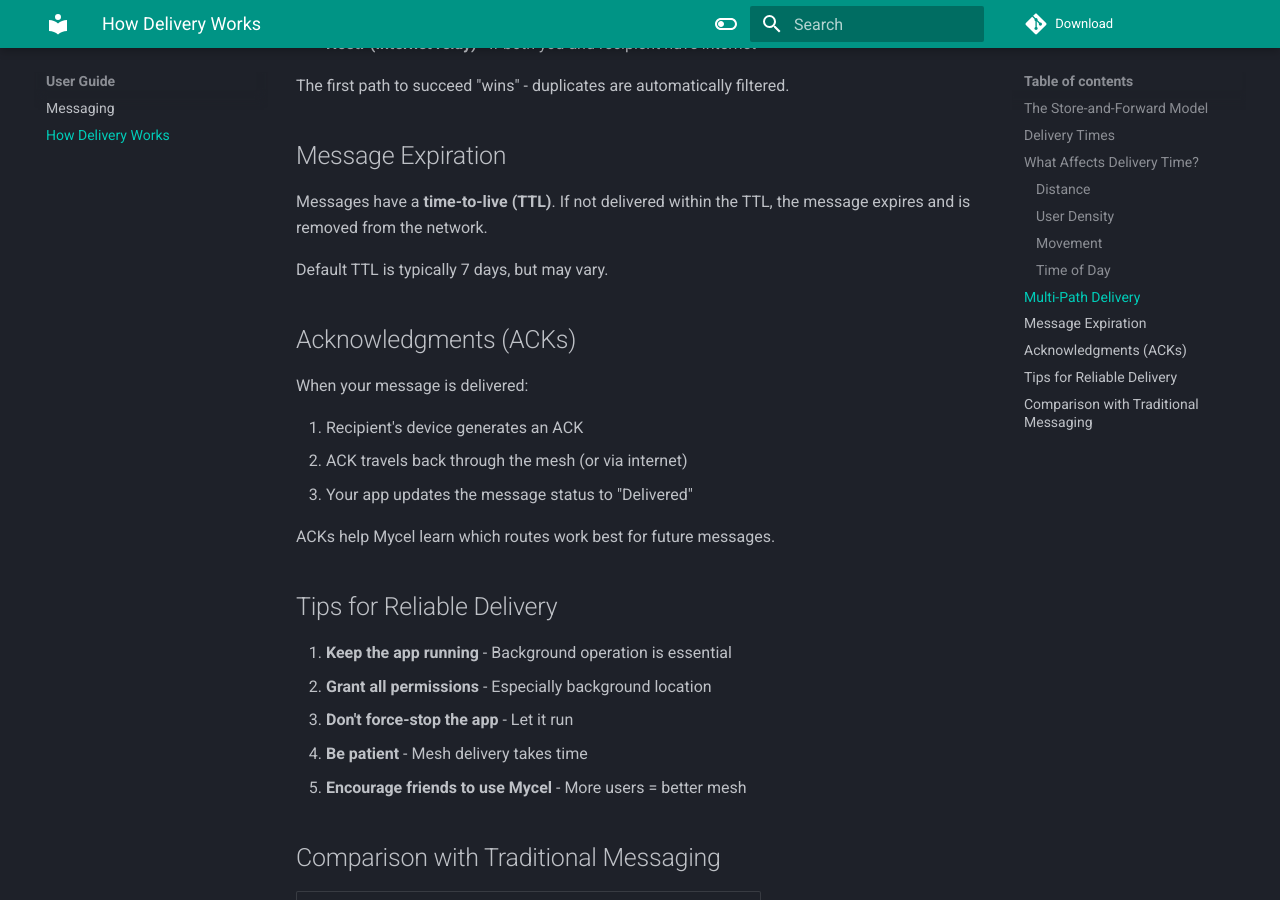
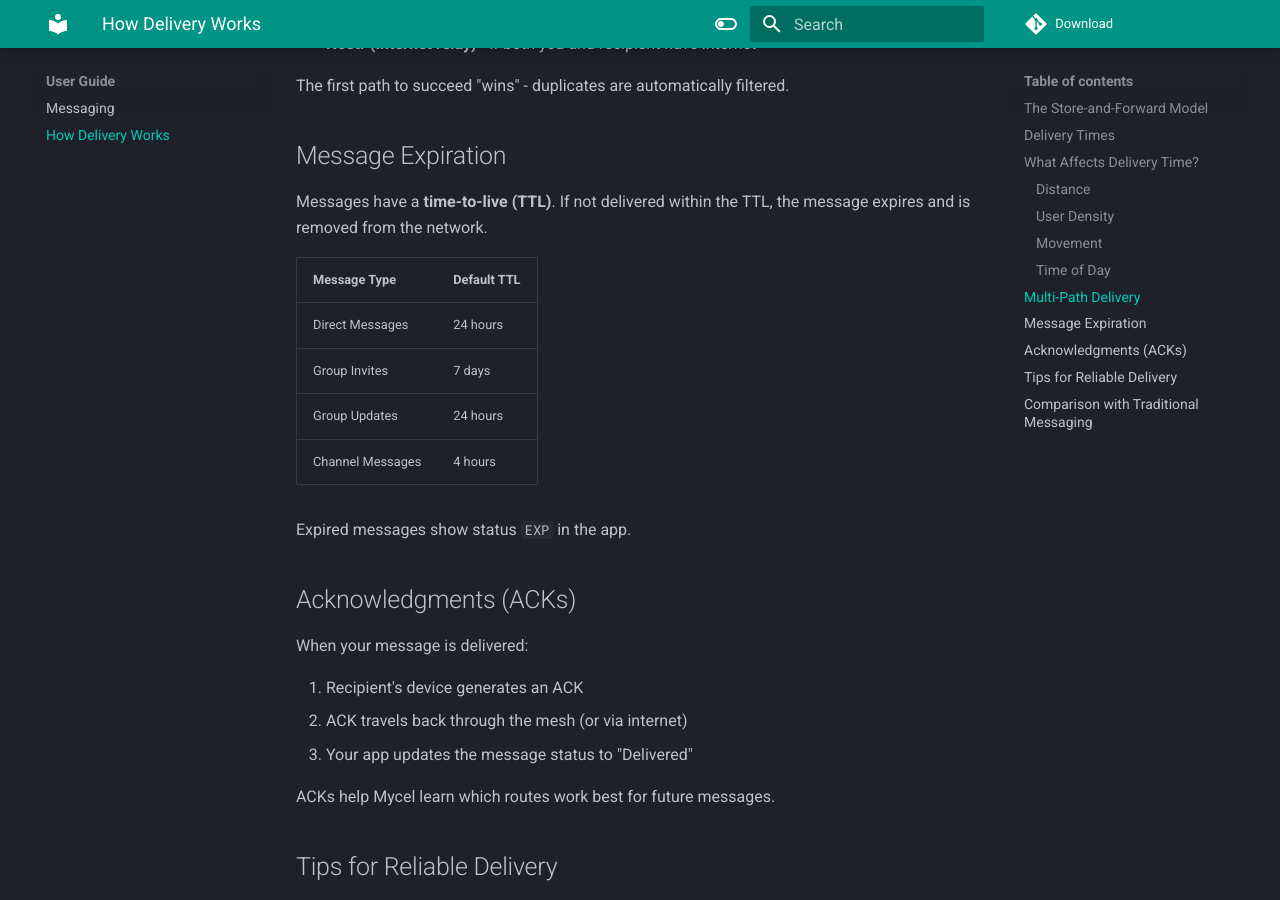
Before and after one commit to ethene/mycel-docs, an MkDocs documentation site: the page built from docs/user-guide/delivery.md, in a window 1280 px wide and 900 px high, scrolled down 1845 px. Built offline with MkDocs 1.6.1 and Material for MkDocs 9.7.7, drawn with Linux system fonts in a browser that asks for light colours; comment, search, counter and statistics services are not loaded.

Commit message:
fix: correct docs based on actual codebase
- Android requirement: API 29 -> API 26 (Android 8.0 Oreo)
- TTL: 7 days -> actual values (DM: 24h, Group: varies, Channel: 4h)
- Encryption: AES-GCM -> AES-256-GCM with HKDF-SHA256

Verified against:
- app/build.gradle.kts (minSdk = 26)
- core/dtn/BundleRepository.kt (TTL constants)
- core/dtn/conversation/dm/DmCrypto.kt (encryption)

```diff
--- a/docs/user-guide/delivery.md
+++ b/docs/user-guide/delivery.md
@@ -65,7 +65,14 @@ The first path to succeed "wins" - duplicates are automatically filtered.
 
 Messages have a **time-to-live (TTL)**. If not delivered within the TTL, the message expires and is removed from the network.
 
-Default TTL is typically 7 days, but may vary.
+| Message Type | Default TTL |
+|--------------|-------------|
+| Direct Messages | 24 hours |
+| Group Invites | 7 days |
+| Group Updates | 24 hours |
+| Channel Messages | 4 hours |
+
+Expired messages show status `EXP` in the app.
 
 ## Acknowledgments (ACKs)
 
```
Also changed, not shown: docs/getting-started/install.md (+1 -1 lines), docs/how-it-works/overview.md (+3 -2 lines), docs/reference/faq.md (+1 -1 lines), docs/security/privacy.md (+1 -1 lines).
